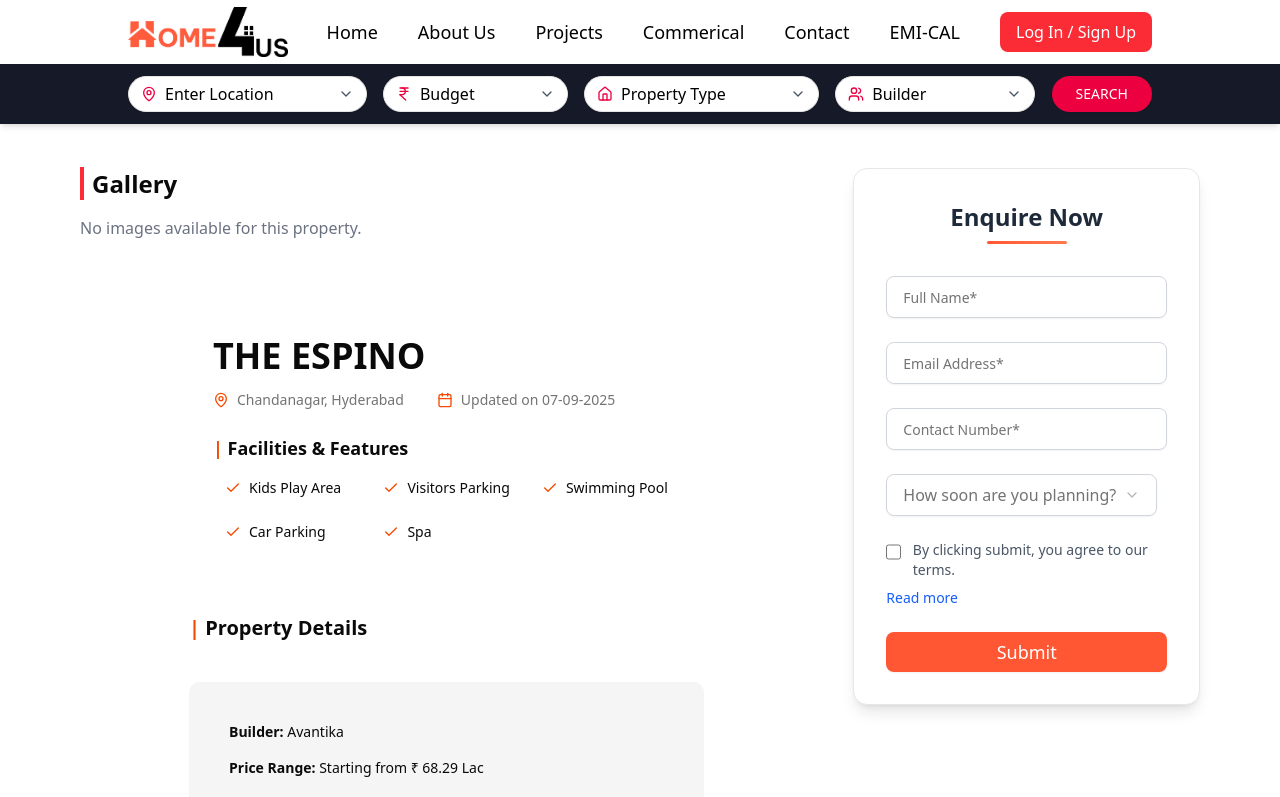
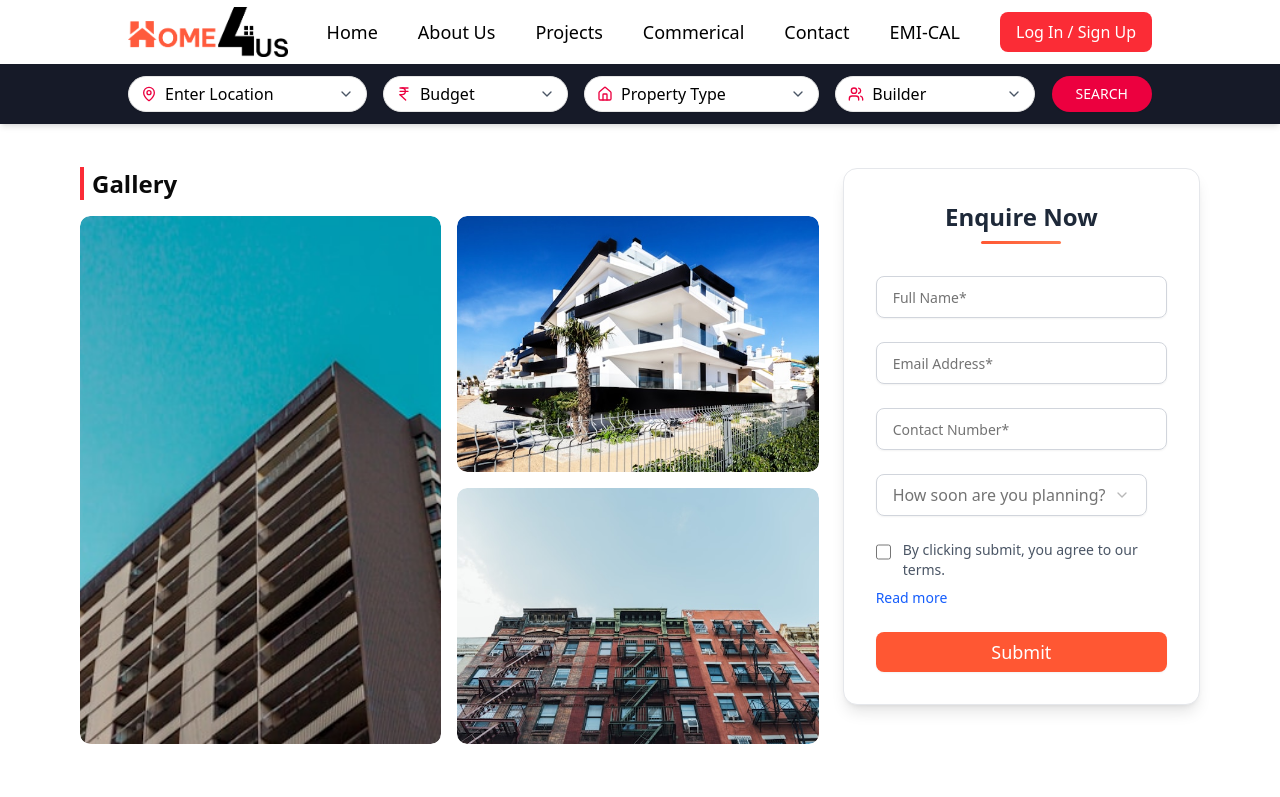
Before and after one commit to abhilashmehta-codeburner/House_4_Us, a Next.js app: page /property/1 in a window 1280 px wide. Shown: the top 797 px of the page. Built offline with nearby package versions, Linux system fonts and the light colour scheme.

Commit message:
add propert details pages

```diff
--- a/src/app/property/[id]/page.jsx
+++ b/src/app/property/[id]/page.jsx
@@ -6,6 +6,7 @@ import { properties } from '@/data/data';
 import PropertyInfo from '@/components/Details/Details';
 import GallerySection from '@/components/Gallary/gallery';
 import EnquiryForm from '@/components/Enquiry/Enquiry';
+import EMICalculator from '@/Sections/Section7';
 
 export default function PropertyDetailPage() {
   const { id } = useParams();
@@ -19,21 +20,21 @@ export default function PropertyDetailPage() {
 
   return (
     <section className='container max-w-6xl mx-auto my-12 px-4'>
-      <div className='grid grid-cols-1 lg:grid-cols-3 gap-10'>
+      <div className='grid grid-cols-1 lg:grid-cols-3 gap-6'>
         {/* Left Section: Gallery + Property Info */}
-        <div className='lg:col-span-2 flex flex-col gap-10'>
+        <div className='lg:col-span-2 flex flex-col gap-6'>
           <GallerySection images={property.images || []} />
           <PropertyInfo property={property} />
         </div>
 
         {/* Right Section: Enquiry Form (Sticky) */}
         <div className='lg:col-span-1'>
-          {/* Make sticky relative to viewport */}
-          <div className='set sticky top-6'>
+          <div className='sticky top-6'>
             <EnquiryForm />
           </div>
         </div>
       </div>
+      <EMICalculator />
     </section>
   );
 }
--- a/src/components/Details/Details.jsx
+++ b/src/components/Details/Details.jsx
@@ -29,7 +29,7 @@ const PropertyInfo = ({ property }) => {
   ];
 
   return (
-    <div className='max-w-4xl mx-auto px-4 py-8 space-y-10'>
+    <div className=' px-4 py-8 space-y-10'>
       {/* Section 1 */}
       <Card className='border-none shadow-none'>
         <CardHeader>
--- a/src/components/Gallary/gallery.jsx
+++ b/src/components/Gallary/gallery.jsx
@@ -30,7 +30,7 @@ export default function GallerySection({ images = [] }) {
   const nextImage = () => setActiveIndex((prev) => (prev + 1) % images.length);
 
   return (
-    <div className='w-full lg:w-3/5'>
+    <div className='w-full'>
       <h2 className='text-2xl font-bold mb-4'>
         <span className='border-l-4 border-red-500 pl-2'>Gallery</span>
       </h2>
--- a/src/data/data.js
+++ b/src/data/data.js
@@ -41,7 +41,8 @@ export const properties = [
     bhk: '2/3 BHK',
     possession: 'Ready To Move In',
     lastUpdated: '07-09-2025',
-    imageUrl: '/images/p1.jpg', // replace with actual image path
+    imageUrl: '/images/p1.jpg',
+    images: ['/images/p3.jpg', '/images/p4.jpg', '/images/p5.jpg'], // replace with actual image path
   },
   {
     id: 2,
@@ -53,6 +54,7 @@ export const properties = [
     possession: 'Ready To Move In',
     lastUpdated: '07-09-2025',
     imageUrl: '/images/p2.jpg',
+    images: ['/images/p3.jpg', '/images/p4.jpg', '/images/p5.jpg'],
   },
   {
     id: 3,
@@ -64,6 +66,7 @@ export const properties = [
     possession: 'Ready To Move In',
     lastUpdated: '07-09-2025',
     imageUrl: '/images/p3.jpg',
+    images: ['/images/p3.jpg', '/images/p4.jpg', '/images/p5.jpg'],
   },
   {
     id: 4,
@@ -75,6 +78,7 @@ export const properties = [
     possession: 'Ready To Move In',
     lastUpdated: '07-09-2025',
     imageUrl: '/images/p4.jpg',
+    images: ['/images/p3.jpg', '/images/p4.jpg', '/images/p5.jpg'],
   },
   {
     id: 5,
@@ -86,6 +90,7 @@ export const properties = [
     possession: 'Ready To Move In',
     lastUpdated: '07-09-2025',
     imageUrl: '/images/p5.jpg',
+    images: ['/images/p3.jpg', '/images/p4.jpg', '/images/p5.jpg'],
   },
   {
     id: 6,
@@ -97,6 +102,7 @@ export const properties = [
     possession: 'Ready To Move In',
     lastUpdated: '07-09-2025',
     imageUrl: '/images/p6.jpg',
+    images: ['/images/p3.jpg', '/images/p4.jpg', '/images/p5.jpg'],
   },
   {
     id: 7,
@@ -107,7 +113,8 @@ export const properties = [
     bhk: '2/3 BHK',
     possession: 'Ready To Move In',
     lastUpdated: '07-09-2025',
-    imageUrl: '/images/p1.jpg', // replace with actual image path
+    imageUrl: '/images/p1.jpg',
+    images: ['/images/p3.jpg', '/images/p4.jpg', '/images/p5.jpg'], // replace with actual image path
   },
   {
     id: 8,
@@ -119,6 +126,7 @@ export const properties = [
     possession: 'Ready To Move In',
     lastUpdated: '07-09-2025',
     imageUrl: '/images/p2.jpg',
+    images: ['/images/p3.jpg', '/images/p4.jpg', '/images/p5.jpg'],
   },
   {
     id: 9,
@@ -130,6 +138,7 @@ export const properties = [
     possession: 'Ready To Move In',
     lastUpdated: '07-09-2025',
     imageUrl: '/images/p3.jpg',
+    images: ['/images/p3.jpg', '/images/p4.jpg', '/images/p5.jpg'],
   },
   {
     id: 10,
@@ -141,6 +150,7 @@ export const properties = [
     possession: 'Ready To Move In',
     lastUpdated: '07-09-2025',
     imageUrl: '/images/p4.jpg',
+    images: ['/images/p3.jpg', '/images/p4.jpg', '/images/p5.jpg'],
   },
   {
     id: 11,
@@ -152,6 +162,7 @@ export const properties = [
     possession: 'Ready To Move In',
     lastUpdated: '07-09-2025',
     imageUrl: '/images/p5.jpg',
+    images: ['/images/p3.jpg', '/images/p4.jpg', '/images/p5.jpg'],
   },
   {
     id: 12,
@@ -163,6 +174,7 @@ export const properties = [
     possession: 'Ready To Move In',
     lastUpdated: '07-09-2025',
     imageUrl: '/images/p6.jpg',
+    images: ['/images/p3.jpg', '/images/p4.jpg', '/images/p5.jpg'],
   },
   {
     id: 13,
@@ -173,7 +185,9 @@ export const properties = [
     bhk: '2/3 BHK',
     possession: 'Ready To Move In',
     lastUpdated: '07-09-2025',
-    imageUrl: '/images/p1.jpg', // replace with actual image path
+    imageUrl: '/images/p1.jpg',
+    images: ['/images/p3.jpg', '/images/p4.jpg', '/images/p5.jpg'],
+    // replace with actual image path
   },
   {
     id: 14,
@@ -185,6 +199,7 @@ export const properties = [
     possession: 'Ready To Move In',
     lastUpdated: '07-09-2025',
     imageUrl: '/images/p2.jpg',
+    images: ['/images/p3.jpg', '/images/p4.jpg', '/images/p5.jpg'],
   },
   {
     id: 15,
@@ -196,6 +211,7 @@ export const properties = [
     possession: 'Ready To Move In',
     lastUpdated: '07-09-2025',
     imageUrl: '/images/p3.jpg',
+    images: ['/images/p3.jpg', '/images/p4.jpg', '/images/p5.jpg'],
   },
   {
     id: 16,
@@ -207,6 +223,7 @@ export const properties = [
     possession: 'Ready To Move In',
     lastUpdated: '07-09-2025',
     imageUrl: '/images/p4.jpg',
+    images: ['/images/p3.jpg', '/images/p4.jpg', '/images/p5.jpg'],
   },
   {
     id: 17,
@@ -218,6 +235,7 @@ export const properties = [
     possession: 'Ready To Move In',
     lastUpdated: '07-09-2025',
     imageUrl: '/images/p5.jpg',
+    images: ['/images/p3.jpg', '/images/p4.jpg', '/images/p5.jpg'],
   },
   {
     id: 18,
@@ -229,6 +247,7 @@ export const properties = [
     possession: 'Ready To Move In',
     lastUpdated: '07-09-2025',
     imageUrl: '/images/p6.jpg',
+    images: ['/images/p3.jpg', '/images/p4.jpg', '/images/p5.jpg'],
   },
   {
     id: 19,
@@ -239,7 +258,9 @@ export const properties = [
     bhk: '2/3 BHK',
     possession: 'Ready To Move In',
     lastUpdated: '07-09-2025',
-    imageUrl: '/images/p1.jpg', // replace with actual image path
+    imageUrl: '/images/p1.jpg',
+    images: ['/images/p3.jpg', '/images/p4.jpg', '/images/p5.jpg'],
+    // replace with actual image path
   },
   {
     id: 20,
@@ -251,6 +272,7 @@ export const properties = [
     possession: 'Ready To Move In',
     lastUpdated: '07-09-2025',
     imageUrl: '/images/p2.jpg',
+    images: ['/images/p3.jpg', '/images/p4.jpg', '/images/p5.jpg'],
   },
   {
     id: 21,
@@ -262,6 +284,7 @@ export const properties = [
     possession: 'Ready To Move In',
     lastUpdated: '07-09-2025',
     imageUrl: '/images/p3.jpg',
+    images: ['/images/p3.jpg', '/images/p4.jpg', '/images/p5.jpg'],
   },
   {
     id: 22,
@@ -273,6 +296,7 @@ export const properties = [
     possession: 'Ready To Move In',
     lastUpdated: '07-09-2025',
     imageUrl: '/images/p4.jpg',
+    images: ['/images/p3.jpg', '/images/p4.jpg', '/images/p5.jpg'],
   },
   {
     id: 23,
@@ -284,6 +308,7 @@ export const properties = [
     possession: 'Ready To Move In',
     lastUpdated: '07-09-2025',
     imageUrl: '/images/p5.jpg',
+    images: ['/images/p3.jpg', '/images/p4.jpg', '/images/p5.jpg'],
   },
   {
     id: 24,
@@ -295,6 +320,7 @@ export const properties = [
     possession: 'Ready To Move In',
     lastUpdated: '07-09-2025',
     imageUrl: '/images/p6.jpg',
+    images: ['/images/p3.jpg', '/images/p4.jpg', '/images/p5.jpg'],
   },
   {
     id: 25,
@@ -305,7 +331,9 @@ export const properties = [
     bhk: '2/3 BHK',
     possession: 'Ready To Move In',
     lastUpdated: '07-09-2025',
-    imageUrl: '/images/p1.jpg', // replace with actual image path
+    imageUrl: '/images/p1.jpg',
+    images: ['/images/p3.jpg', '/images/p4.jpg', '/images/p5.jpg'],
+    // replace with actual image path
   },
   {
     id: 26,
@@ -317,6 +345,7 @@ export const properties = [
     possession: 'Ready To Move In',
     lastUpdated: '07-09-2025',
     imageUrl: '/images/p2.jpg',
+    images: ['/images/p3.jpg', '/images/p4.jpg', '/images/p5.jpg'],
   },
   {
     id: 27,
@@ -328,6 +357,7 @@ export const properties = [
     possession: 'Ready To Move In',
     lastUpdated: '07-09-2025',
     imageUrl: '/images/p3.jpg',
+    images: ['/images/p3.jpg', '/images/p4.jpg', '/images/p5.jpg'],
   },
   {
     id: 28,
@@ -339,6 +369,7 @@ export const properties = [
     possession: 'Ready To Move In',
     lastUpdated: '07-09-2025',
     imageUrl: '/images/p4.jpg',
+    images: ['/images/p3.jpg', '/images/p4.jpg', '/images/p5.jpg'],
   },
   {
     id: 29,
@@ -350,6 +381,7 @@ export const properties = [
     possession: 'Ready To Move In',
     lastUpdated: '07-09-2025',
     imageUrl: '/images/p5.jpg',
+    images: ['/images/p3.jpg', '/images/p4.jpg', '/images/p5.jpg'],
   },
   {
     id: 30,
@@ -361,6 +393,7 @@ export const properties = [
     possession: 'Ready To Move In',
     lastUpdated: '07-09-2025',
     imageUrl: '/images/p6.jpg',
+    images: ['/images/p3.jpg', '/images/p4.jpg', '/images/p5.jpg'],
   },
   {
     id: 31,
@@ -371,7 +404,9 @@ export const properties = [
     bhk: '2/3 BHK',
     possession: 'Ready To Move In',
     lastUpdated: '07-09-2025',
-    imageUrl: '/images/p1.jpg', // replace with actual image path
+    imageUrl: '/images/p1.jpg',
+    images: ['/images/p3.jpg', '/images/p4.jpg', '/images/p5.jpg'],
+    // replace with actual image path
   },
   {
     id: 32,
@@ -383,6 +418,7 @@ export const properties = [
     possession: 'Ready To Move In',
     lastUpdated: '07-09-2025',
     imageUrl: '/images/p2.jpg',
+    images: ['/images/p3.jpg', '/images/p4.jpg', '/images/p5.jpg'],
   },
   {
     id: 33,
@@ -394,6 +430,7 @@ export const properties = [
     possession: 'Ready To Move In',
     lastUpdated: '07-09-2025',
     imageUrl: '/images/p3.jpg',
+    images: ['/images/p3.jpg', '/images/p4.jpg', '/images/p5.jpg'],
   },
   {
     id: 44,
@@ -405,6 +442,7 @@ export const properties = [
     possession: 'Ready To Move In',
     lastUpdated: '07-09-2025',
     imageUrl: '/images/p4.jpg',
+    images: ['/images/p3.jpg', '/images/p4.jpg', '/images/p5.jpg'],
   },
   {
     id: 35,
@@ -416,6 +454,7 @@ export const properties = [
     possession: 'Ready To Move In',
     lastUpdated: '07-09-2025',
     imageUrl: '/images/p5.jpg',
+    images: ['/images/p3.jpg', '/images/p4.jpg', '/images/p5.jpg'],
   },
   {
     id: 36,
@@ -427,6 +466,7 @@ export const properties = [
     possession: 'Ready To Move In',
     lastUpdated: '07-09-2025',
     imageUrl: '/images/p6.jpg',
+    images: ['/images/p3.jpg', '/images/p4.jpg', '/images/p5.jpg'],
   },
 ];
 
```
